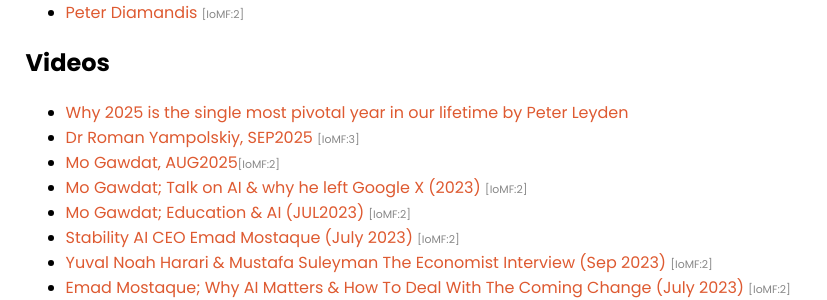
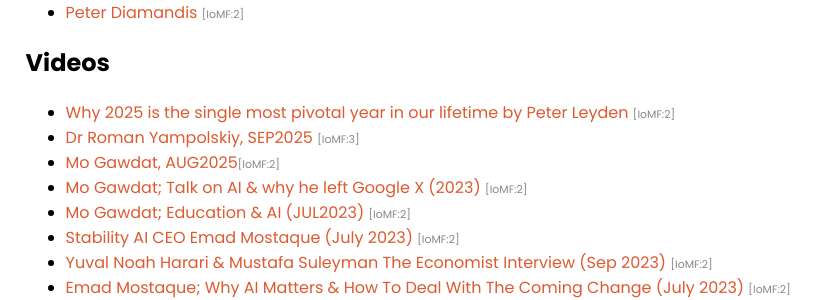
Before and after one commit to selfdriven-foundation/selfdriven-ai, a Jekyll site: the page built from docs/pages/research.md, in a window 1280 px wide. Shown: the part 859-1159 px from the top of the page, without its empty margins (0-827 px from the left). Built offline with Jekyll 4.4.1, drawn with Linux system fonts in a browser that asks for light colours.

Commit message:
Update research.md

```diff
--- a/docs/pages/research.md
+++ b/docs/pages/research.md
@@ -35,7 +35,7 @@
 - [Peter Diamandis](https://www.youtube.com/@peterdiamandis) <span style="color:#888888;font-size:0.68rem;">[IoMF:2]</span>
 
 ## Videos
-- [Why 2025 is the single most pivotal year in our lifetime by Peter Leyden](https://youtu.be/w5k72A30kUc)
+- [Why 2025 is the single most pivotal year in our lifetime by Peter Leyden](https://youtu.be/w5k72A30kUc) <span style="color:#888888;font-size:0.68rem;">[IoMF:2]</span>
 - [Dr Roman Yampolskiy, SEP2025](https://youtu.be/UclrVWafRAI) <span style="color:#888888;font-size:0.68rem;">[IoMF:3]</span>
 - [Mo Gawdat, AUG2025](https://youtu.be/S9a1nLw70p0)<span style="color:#888888;font-size:0.68rem;">[IoMF:2]</span>
 - [Mo Gawdat; Talk on AI & why he left Google X (2023)](https://youtu.be/bk-nQ7HF6k4) <span style="color:#888888;font-size:0.68rem;">[IoMF:2]</span>
```
